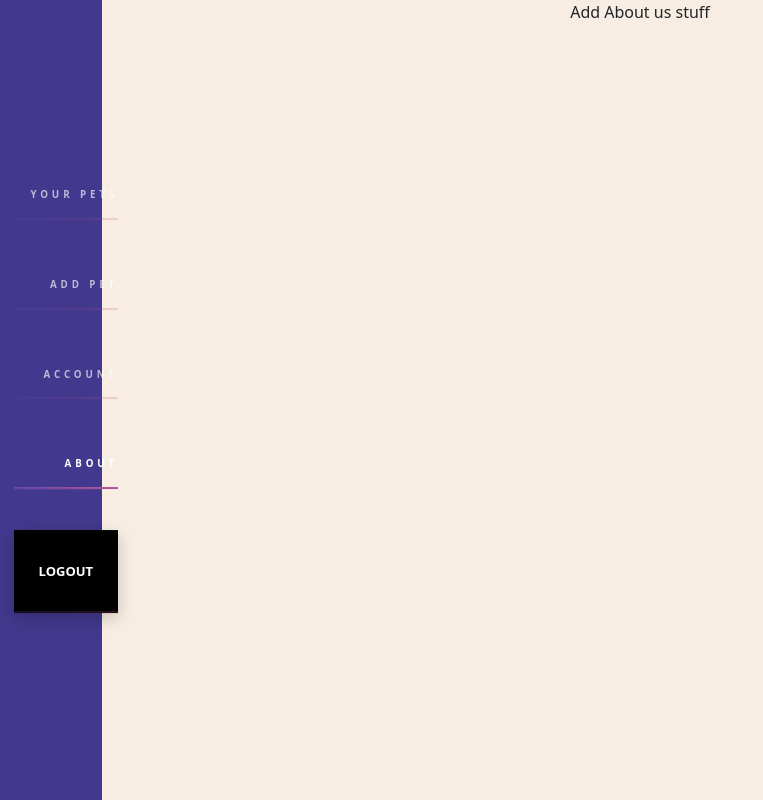
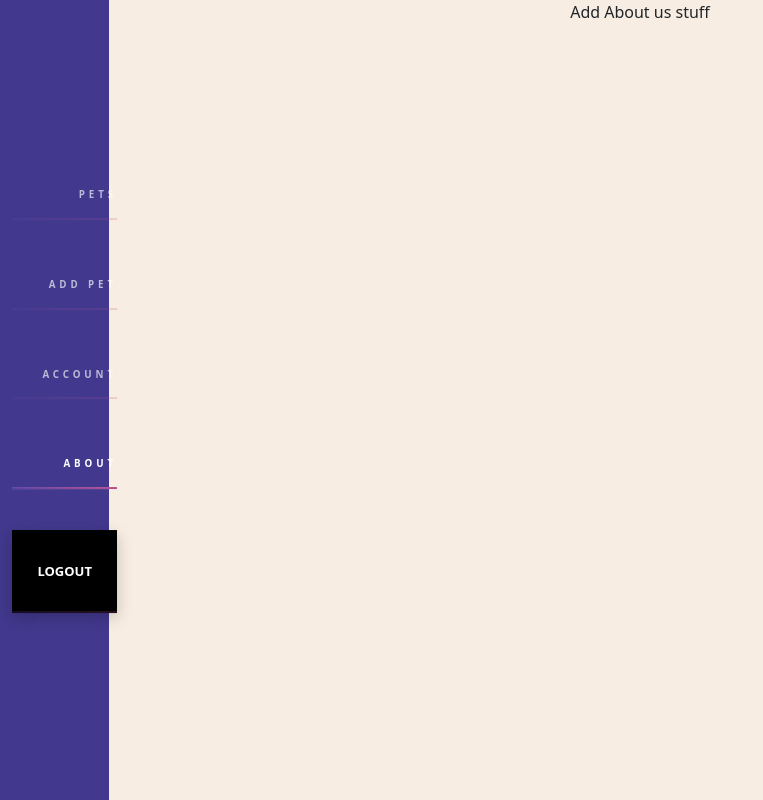
Before and after one commit to petbookapp/petbook2.0, a React (Create React App) app: page /about in a window 1280 px wide. Shown: the whole page, without its empty margins (0-763 px from the left). Built offline with nearby package versions, Linux system fonts and the light colour scheme; no server answers.

Commit message:
More Sidebar changes

```diff
--- a/src/components/AboutUs.js
+++ b/src/components/AboutUs.js
@@ -25,7 +25,7 @@ export default function About(){
             <aside class="sidebar">
                 <nav class="nav">
                 <ul>
-                    <li><a href="/homepage">Your Pets</a></li>
+                    <li><a href="/homepage">Pets</a></li>
                     <li><a href="/add-pet">Add Pet</a></li>
                     <li><a href="/account">Account</a></li>
                     <li class="active"><a href="/about">About</a></li>
--- a/src/components/Account.js
+++ b/src/components/Account.js
@@ -45,7 +45,7 @@ export default function Account(){
                 <aside class="sidebar">
                     <nav class="nav">
                     <ul>
-                        <li><a href="/homepage">Your Pets</a></li>
+                        <li><a href="/homepage">Pets</a></li>
                         <li><a href="/add-pet">Add Pet</a></li>
                         <li class="active"><a href="/account">Account</a></li>
                         <li><a href="/about">About</a></li>
--- a/src/components/AddPet.js
+++ b/src/components/AddPet.js
@@ -93,7 +93,7 @@ export default function AddPet(){
                     <aside class="sidebar">
                         <nav class="nav">
                         <ul>
-                            <li><a href="/homepage">Your Pets</a></li>
+                            <li><a href="/homepage">Pets</a></li>
                             <li class="active"><a href="/add-pet">Add Pet</a></li>
                             <li><a href="/account">Account</a></li>
                             <li><a href="/about">About</a></li>
--- a/src/components/Homepage.js
+++ b/src/components/Homepage.js
@@ -58,7 +58,7 @@ export default function Homepage() {
           <aside className="sidebar">
               <nav className="nav">
                 <ul>
-                  <li className="active"><a href="/homepage">Your Pets</a></li>
+                  <li className="active"><a href="/homepage">Pets</a></li>
                   <li><a href="/add-pet">Add Pet</a></li>
                   <li><a href="/account">Account</a></li>
                   <li><a href="/about">About</a></li>
--- a/src/components/PetInfo.js
+++ b/src/components/PetInfo.js
@@ -50,7 +50,7 @@ export default function Homepage() {
           <aside className="sidebar">
               <nav className="nav">
                 <ul>
-                  <li><a href="/homepage">Your Pets</a></li>
+                  <li><a href="/homepage">Pets</a></li>
                   <li><a href="/add-pet">Add Pet</a></li>
                   <li><a href="/account">Account</a></li>
                   <li><a href="/about">About</a></li>
--- a/src/components/styles.scss
+++ b/src/components/styles.scss
@@ -281,7 +281,7 @@ main {
   .sidebar {
     left: 0;
     position: fixed !important;
-    width: 8% !important;
+    width: 8.5% !important;
     height: 100vh !important;
     background: #42388d !important;
     font-size: 0.61em !important;
```
